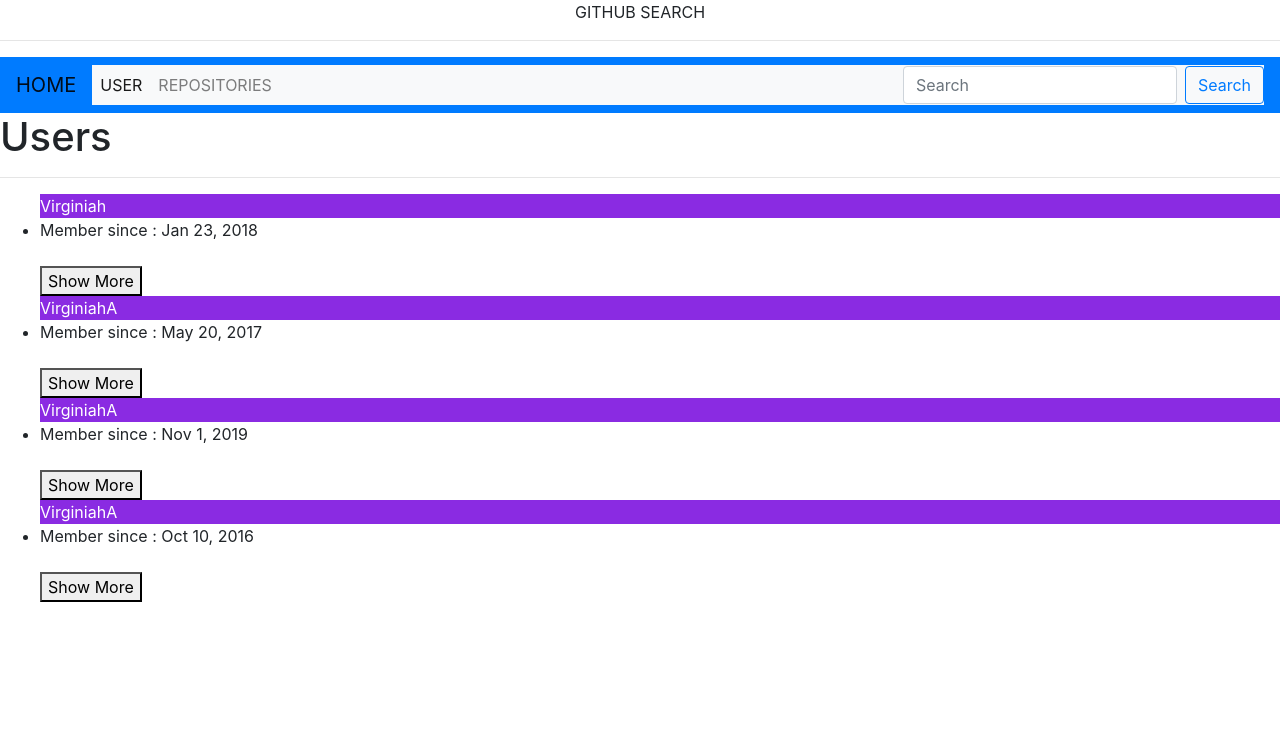
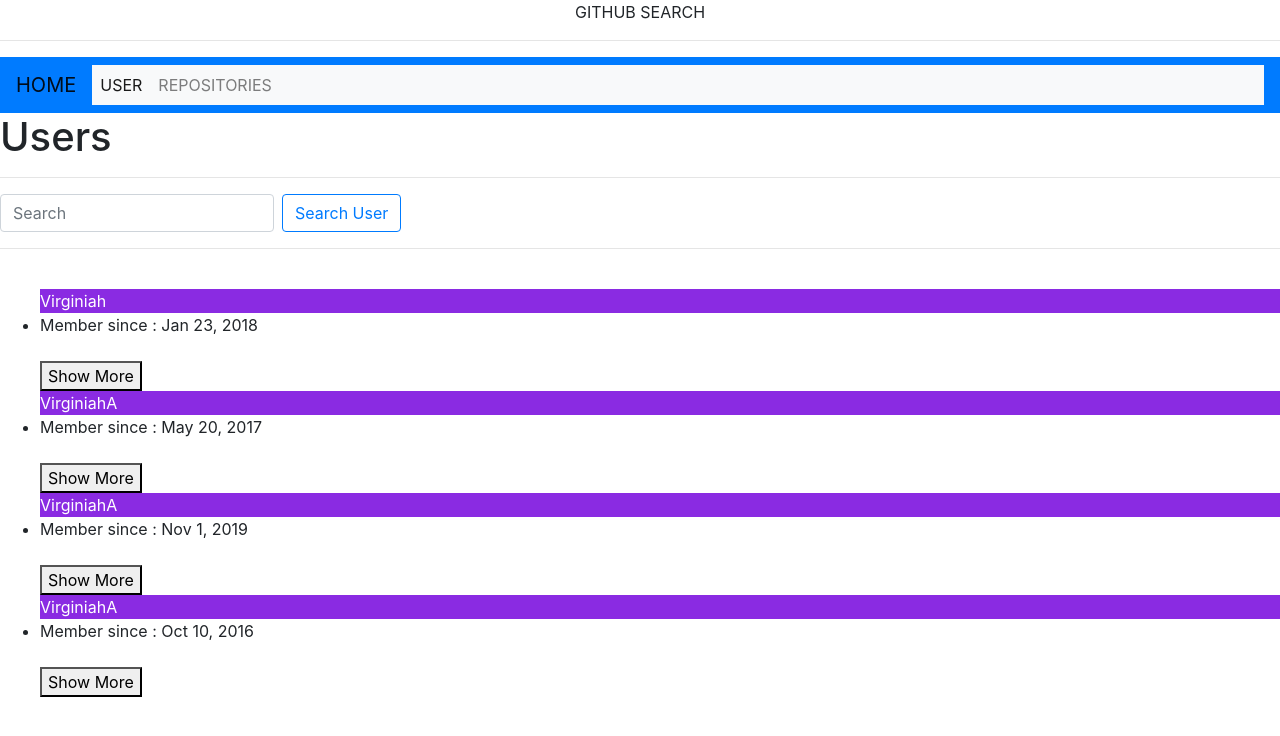
Before and after one commit to virginiah894/Github-Search, an Angular app: page / in a window 1280 px wide. Shown: the top 736 px of the page. Built offline with nearby package versions, Linux system fonts and the light colour scheme.

Commit message:
add search form and the input feature

```diff
--- a/src/app/display/display.component.html
+++ b/src/app/display/display.component.html
@@ -2,6 +2,11 @@
  <div>
   <h1>Users</h1>
   <hr>
+  <div id="search">
+      <app-user-form></app-user-form>
+  </div>
+  <hr>
+  <br>
   <ul>
     <div *ngFor='let user of users let i=index'>
       <li appHighlight>{{user.name}}</li>
@@ -13,5 +18,4 @@
     </div>
   </ul>
 
-
 </div>
--- a/src/app/navbar/navbar.component.html
+++ b/src/app/navbar/navbar.component.html
@@ -15,9 +15,6 @@
         <a class="nav-link " href="#">REPOSITORIES</a>
       </li>
     </ul>
-    <form class="form-inline my-2 my-lg-0">
-      <input class="form-control mr-sm-2" type="search" placeholder="Search" aria-label="Search">
-      <button class="btn btn-outline-primary my-2 my-sm-0" type="submit">Search</button>
-    </form>
+
   </div>
 </nav>
--- /dev/null
+++ b/src/app/user-form/user-form.component.css
@@ -0,0 +1,4 @@
+#search{
+  float:right;
+  padding:4px;
+}
--- /dev/null
+++ b/src/app/user-form/user-form.component.html
@@ -0,0 +1,7 @@
+
+<div>
+  <form class="form-inline my-2 my-lg-0">
+  <input class="form-control mr-sm-2" type="search" placeholder="Search" aria-label="Search">
+  <button class="btn btn-outline-primary my-2 my-sm-0" type="submit">Search User</button>
+</form>
+</div>
--- /dev/null
+++ b/src/app/user-form/user-form.component.ts
@@ -0,0 +1,15 @@
+import { Component, OnInit } from '@angular/core';
+
+@Component({
+  selector: 'app-user-form',
+  templateUrl: './user-form.component.html',
+  styleUrls: ['./user-form.component.css']
+})
+export class UserFormComponent implements OnInit {
+
+  constructor() { }
+
+  ngOnInit() {
+  }
+
+}
```
Also changed, not shown: src/app/app.module.ts (+6 -2 lines), 1 other file (tests, documents, lock files or other folders).
